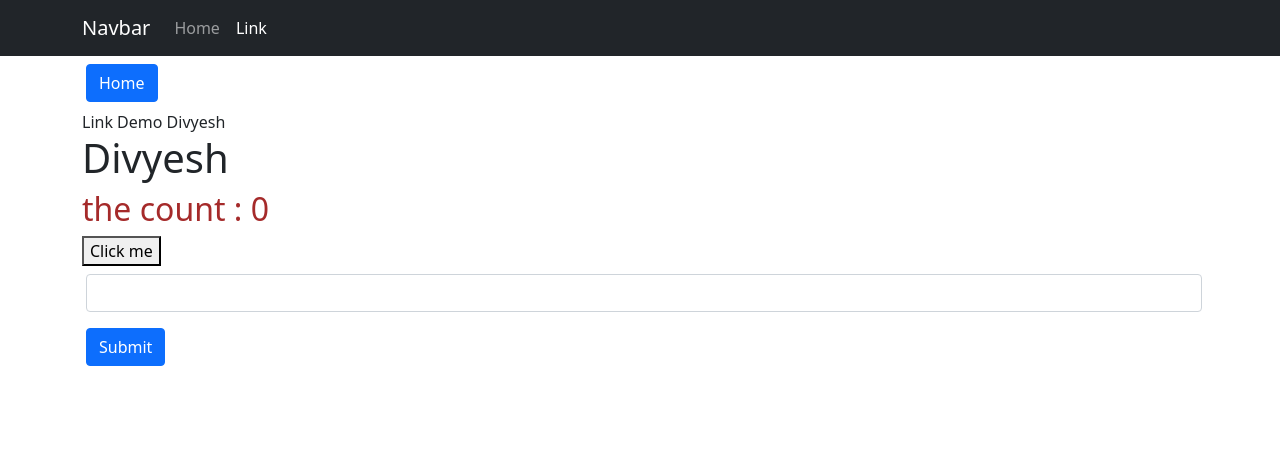
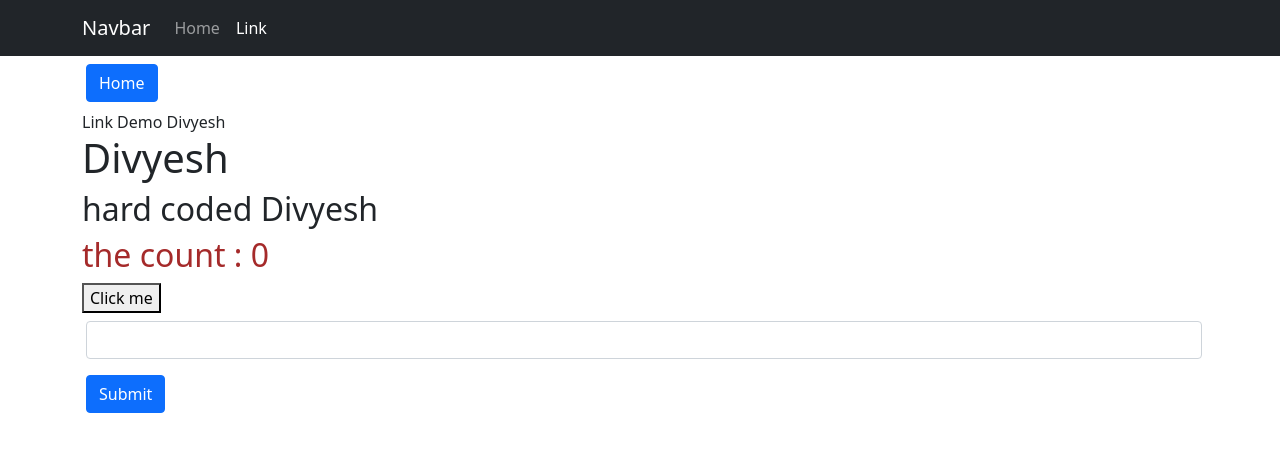
Before and after one commit to Dvs149/rect-test, a React (Create React App) app: page /Link in a window 1280 px wide. Shown: the top 452 px of the page. Built offline with nearby package versions, Linux system fonts and the light colour scheme.

Commit message:
test check

```diff
--- a/src/components/Name.jsx
+++ b/src/components/Name.jsx
@@ -22,6 +22,7 @@ export default function Name({ name }) {
     // <div>{name}</div>
     <div>
       <h1>{name}</h1>
+      <h2>hard coded Divyesh</h2>
       <h2 className={style.header}>the count : <span>{count}</span> </h2>
       <button onClick={handleClick}>
         Click me
```
